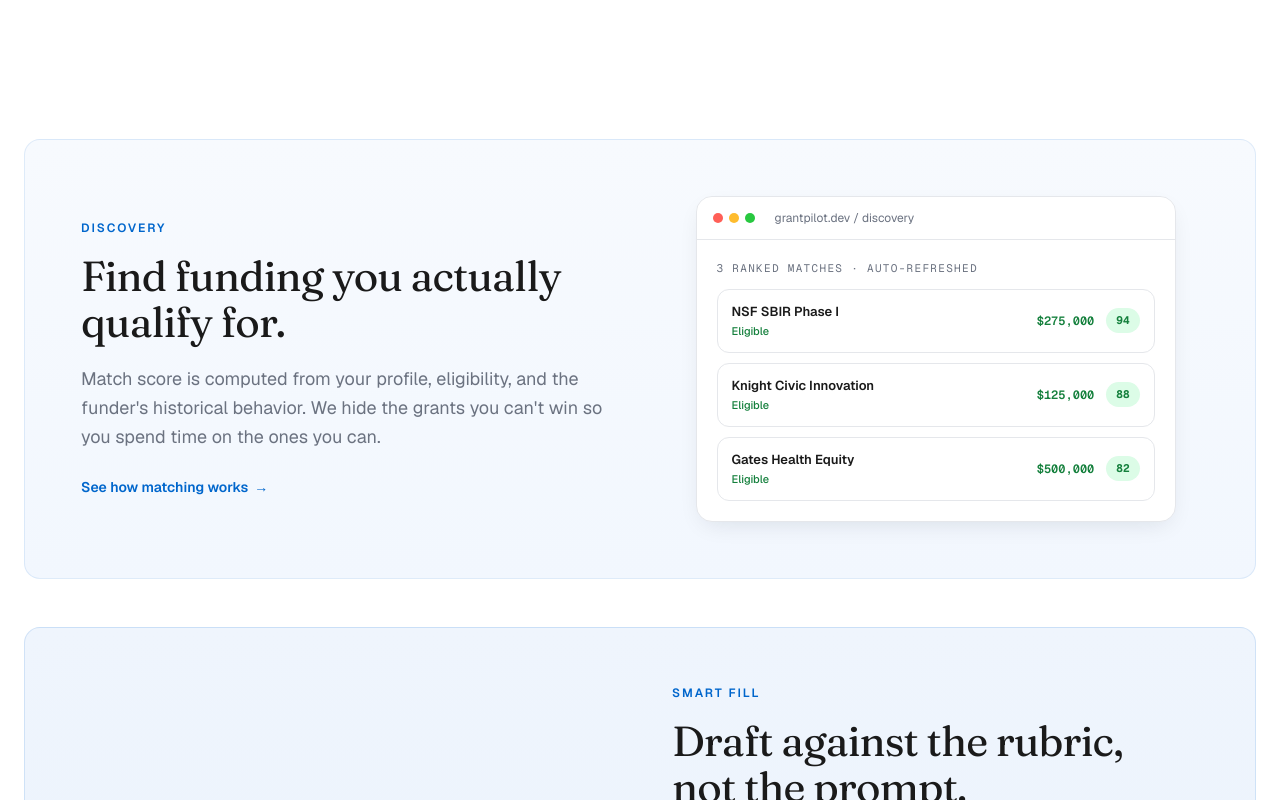
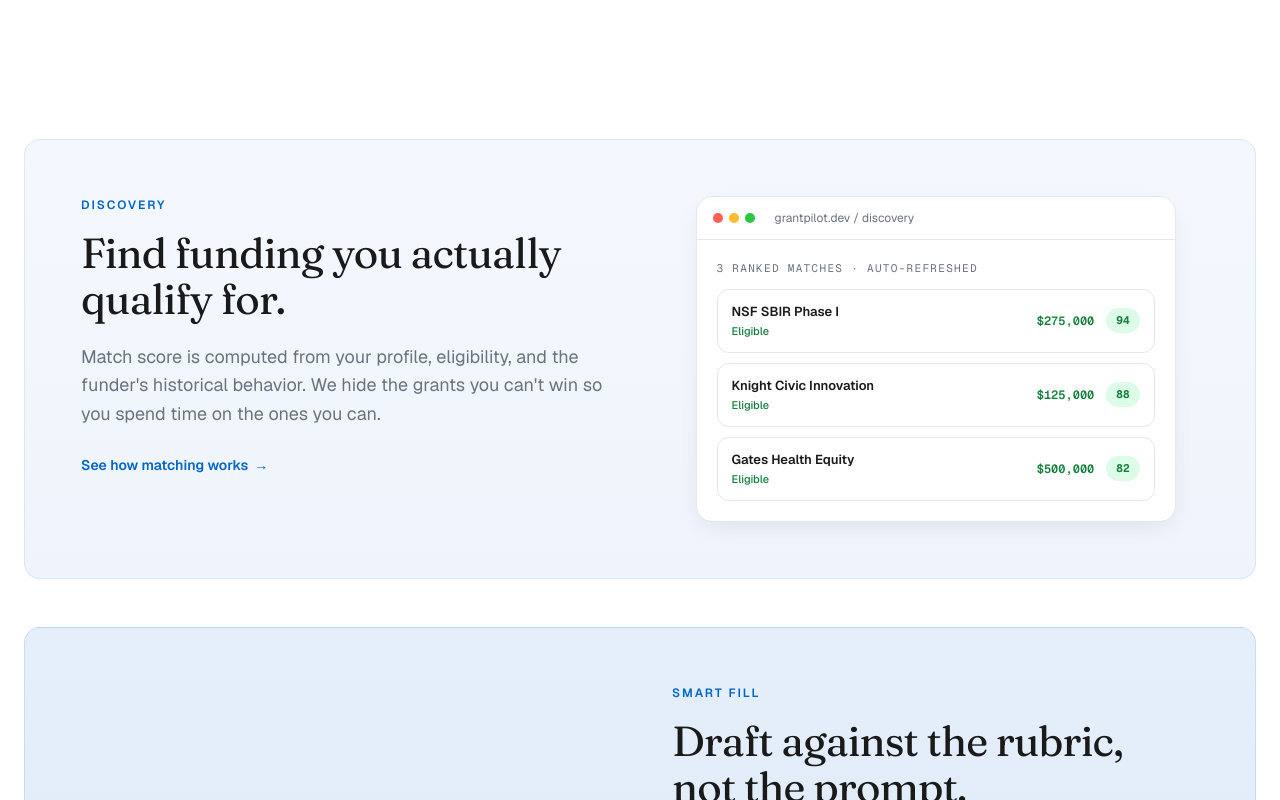
Before and after one commit to Hempp/grant-finder-pro, a Next.js app: page / in a window 1280 px wide. Shown: the part 4100-4900 px from the top of the page. Built offline with nearby package versions, Linux system fonts and the light colour scheme; no server answers.

Commit message:
ui(landing): steepen marine ramp + items-start on feature sections

```diff
--- a/src/app/globals.css
+++ b/src/app/globals.css
@@ -831,11 +831,11 @@ body {
   --dur-reveal: 380ms;
 
   /* Marine saturation ramp — one hue, deepening pale→deep down the page */
-  --section-tint-1: linear-gradient(180deg, #F7FAFE 0%, #F2F7FE 100%);
-  --section-tint-2: linear-gradient(180deg, #EFF5FD 0%, #E8F1FC 100%);
-  --section-tint-3: linear-gradient(180deg, #E6EFFB 0%, #DDE9FA 100%);
-  --section-tint-4: linear-gradient(180deg, #DAE6F9 0%, #D0E0F7 100%);
-  --section-tint-5: linear-gradient(180deg, #CCDEF5 0%, #C2D6F3 100%);
+  --section-tint-1: linear-gradient(180deg, #F4F8FE 0%, #EFF4FC 100%);
+  --section-tint-2: linear-gradient(180deg, #E5EFFB 0%, #DAE7F7 100%);
+  --section-tint-3: linear-gradient(180deg, #D3E2F7 0%, #C4D8F2 100%);
+  --section-tint-4: linear-gradient(180deg, #BCD0EE 0%, #A8C0E6 100%);
+  --section-tint-5: linear-gradient(180deg, #A4BEE2 0%, #8AABD9 100%);
   --section-border-1: rgba(0, 102, 204, 0.10);
   --section-border-2: rgba(0, 102, 204, 0.13);
   --section-border-3: rgba(0, 102, 204, 0.16);
--- a/src/components/landing/FeatureSection.tsx
+++ b/src/components/landing/FeatureSection.tsx
@@ -53,7 +53,7 @@ export function FeatureSection({
         className={`rounded-2xl border ${TINT_BG[tint]} ${TINT_BORDER[tint]} p-10 lg:p-14`}
       >
         <div
-          className={`grid grid-cols-1 lg:grid-cols-2 gap-10 lg:gap-16 items-center ${
+          className={`grid grid-cols-1 lg:grid-cols-2 gap-10 lg:gap-16 items-start ${
             reverse ? "lg:[&>*:first-child]:col-start-2" : ""
           }`}
         >
```
